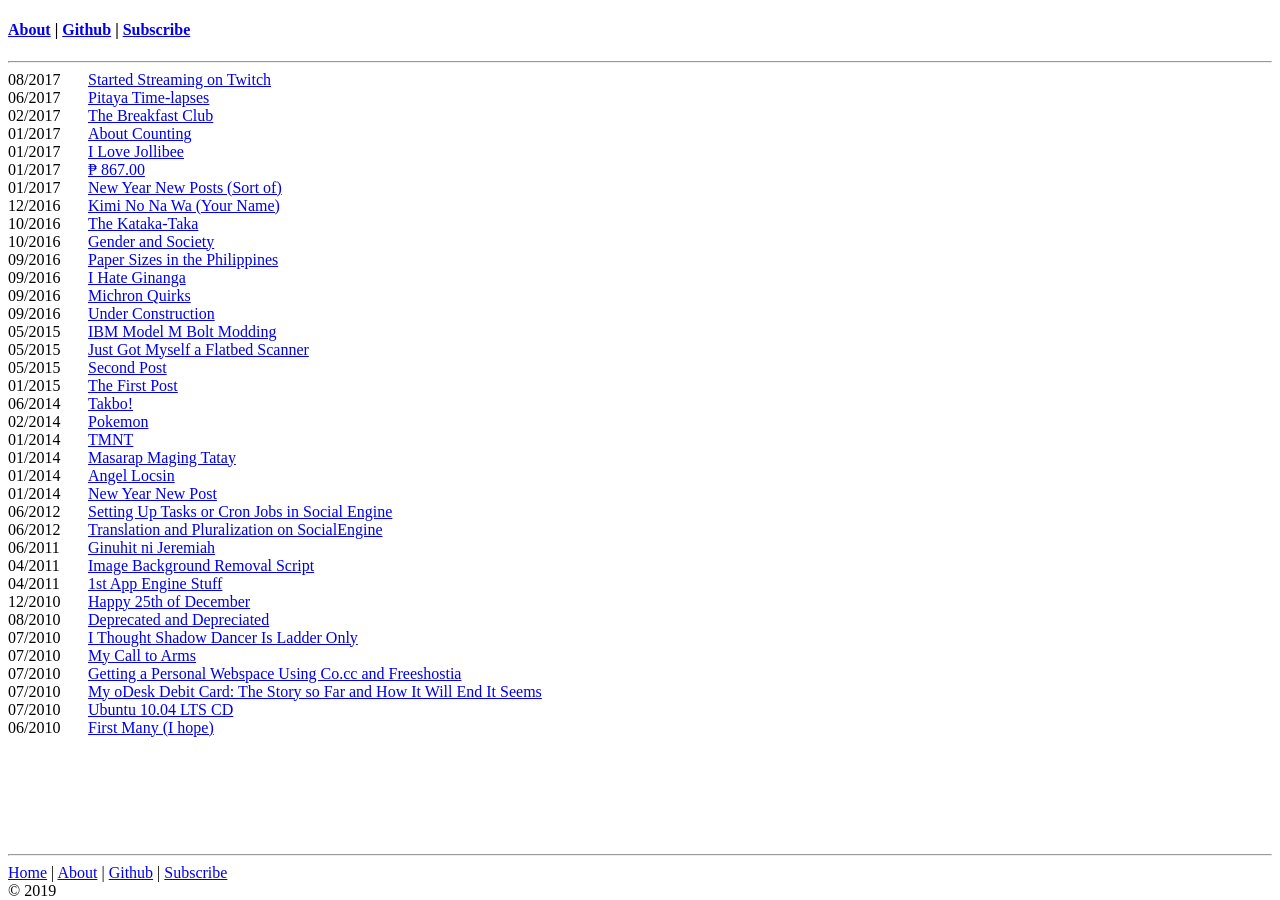
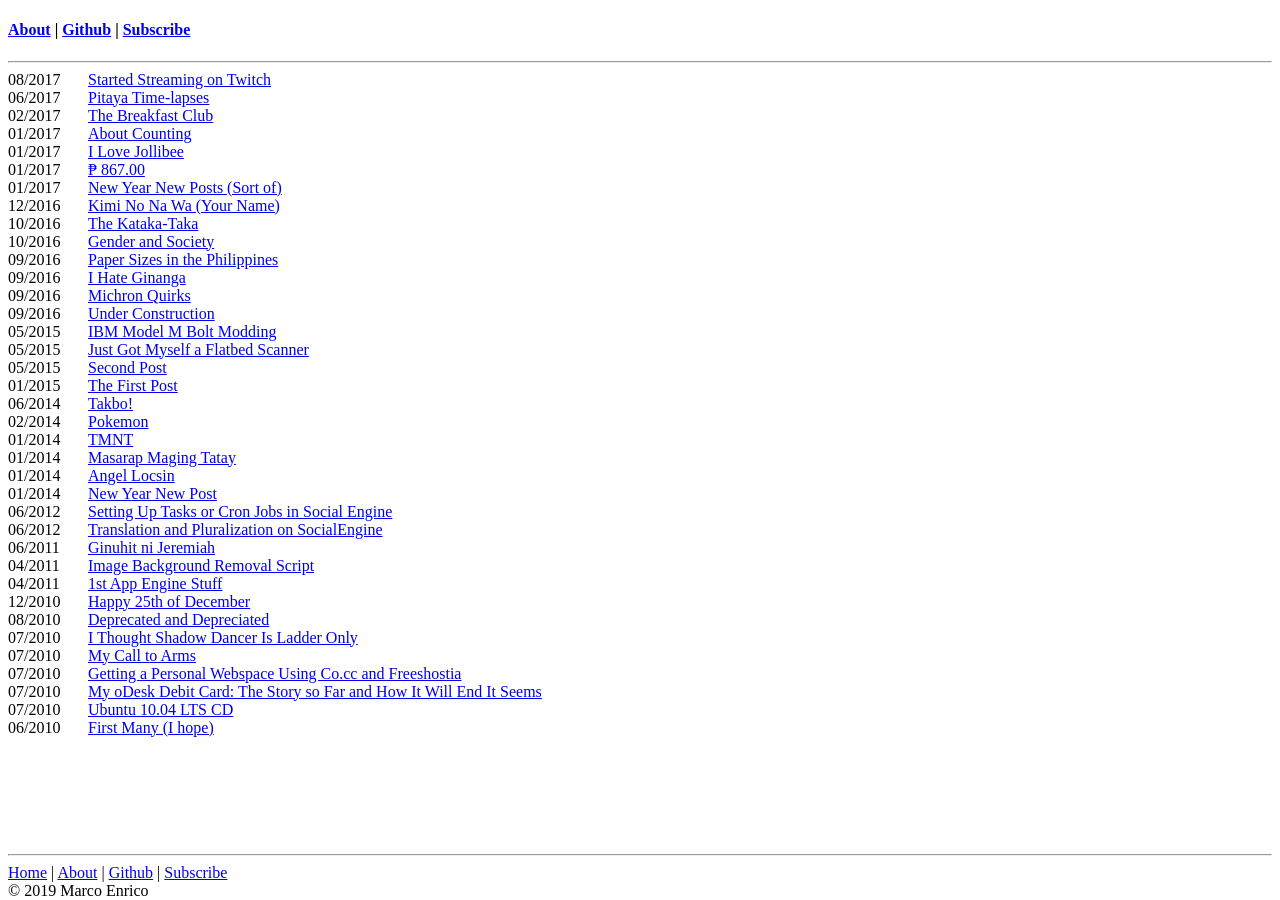
Before and after one commit to gumacahin/gumacahin.github.io, a Jekyll site: the page built from index.html, in a window 1280 px wide. Built offline with Jekyll 4.4.1, drawn with Linux system fonts in a browser that asks for light colours.

Commit message:
Small fix.

```diff
--- a/_layouts/default.html
+++ b/_layouts/default.html
@@ -36,7 +36,7 @@
         <a href="{{ site.baseurl }}feed.xml">Subscribe</a>
     </section>
     <section>
-      <a>{{ site.name }}</a> &copy; {{ site.time | date: '%Y' }}
+      &copy; {{ site.time | date: '%Y' }} {{ site.author }}
     </section>
   </footer>
 </body>
```
